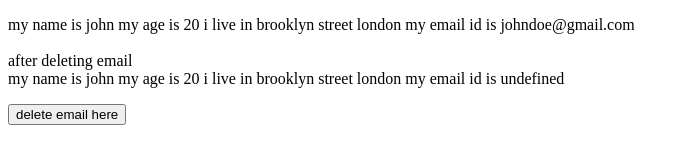
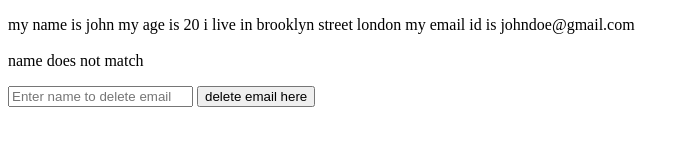
Before and after one commit to StudyGrillTogether/JavaScript-Basics, a plain HTML site: page objects-method.html in a window 1280 px wide. Both pictures are taken after a click on the button "delete email here". Shown: the whole page, without its empty margins (0-689 px from the left). Drawn offline with Linux system fonts and the light colour scheme.

Commit message:
-added a method to delete emailvia reading the name

```diff
--- a/objects-method.html
+++ b/objects-method.html
@@ -2,6 +2,7 @@
 <html>
     <body>
         <p id="demo"></p>
+        <input type="text" id="nameinput" placeholder="Enter name to delete email">
         <button onclick="person.deleteemail()">delete email here</button>
         <script>
             const person={}
@@ -15,9 +16,16 @@
                 }
             document.getElementById("demo").innerHTML+=person.introduce()+"<br>";
             person.deleteemail=function(){
-                delete person.email;
-                document.getElementById("demo").innerHTML+="after deleting email"+"<br>";
-                document.getElementById("demo").innerHTML+=person.introduce();
+                let entername=document.getElementById("nameinput").value;
+                if(entername===person.firstname){
+                    delete person.email;
+                    document.getElementById("demo").innerHTML+="after deleting email"+"<br>";
+                    document.getElementById("demo").innerHTML+=person.introduce();
+                }
+                else{
+                    document.getElementById("demo").innerHTML+="name does not match"+"<br>";
+                }
+
             }
 
         </script>
```
